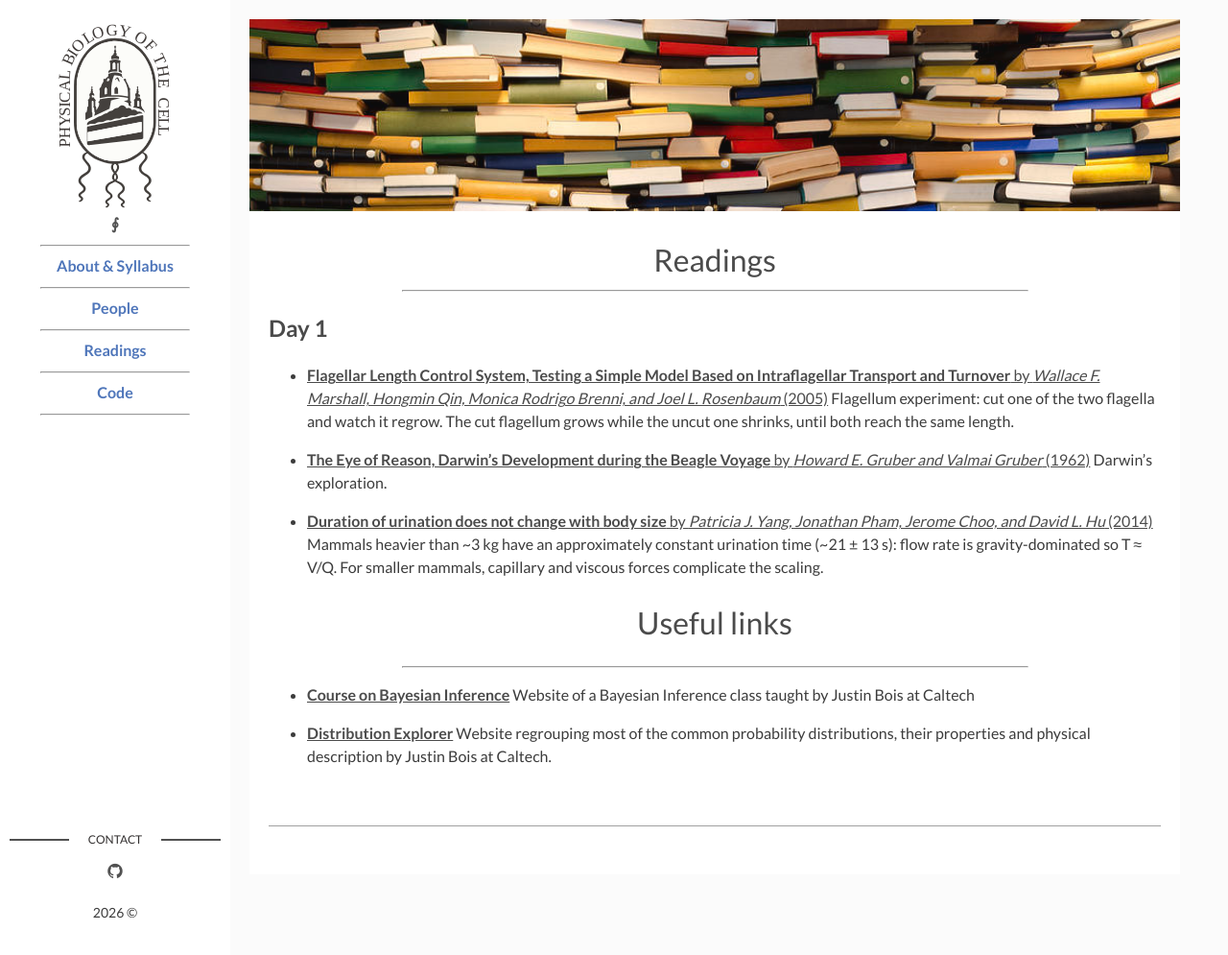
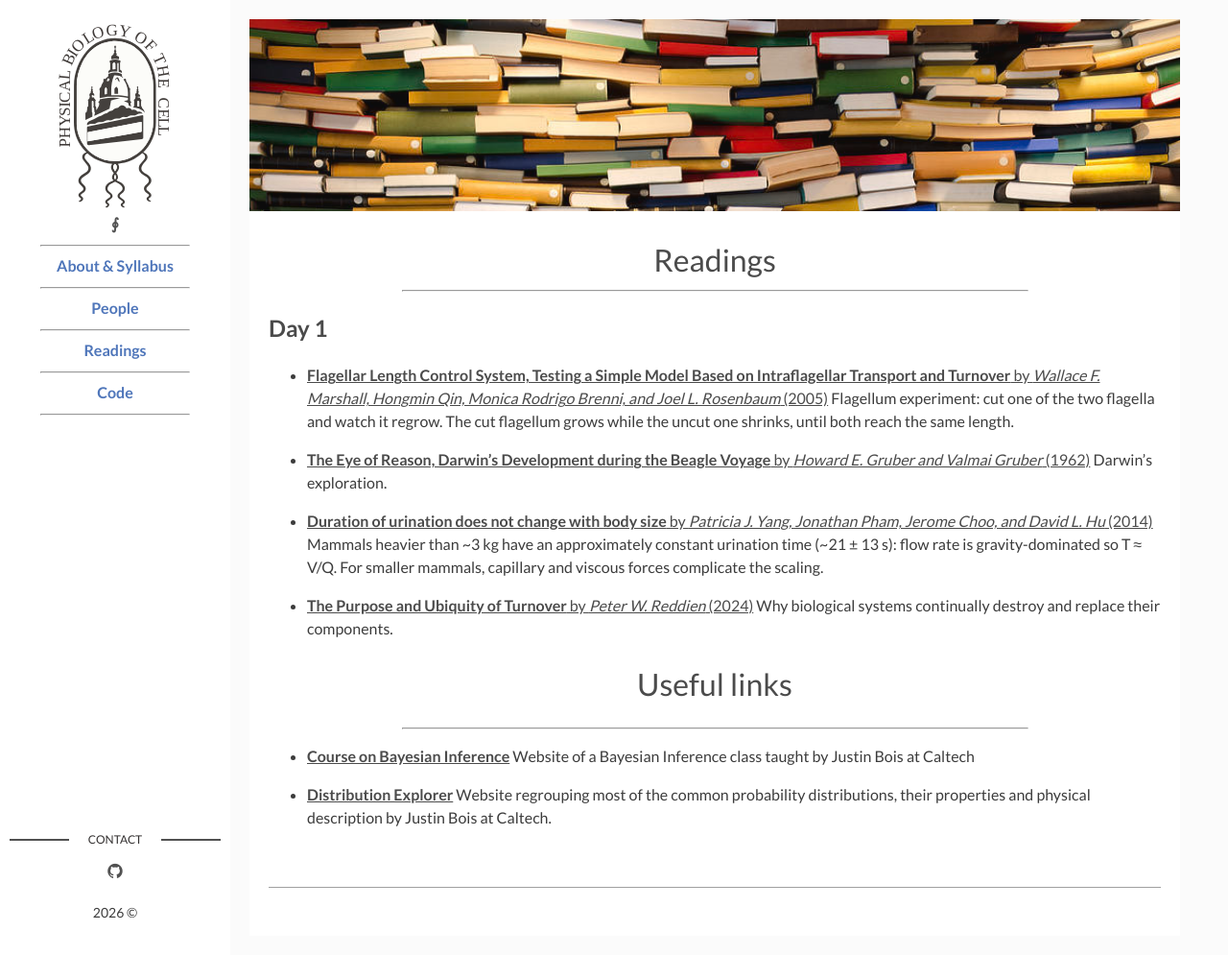
Before and after one commit to RPGroup-PBoC/dresdenPBoC2026, a Jekyll site: the page built from page03_readings.md, in a window 1280 px wide and 995 px high. Shown: the whole window at 96% size. Built offline with Jekyll 4.4.1, drawn with Linux system fonts in a browser that asks for light colours.

Commit message:
reading adding turnover

```diff
--- a/_data/readings.yaml
+++ b/_data/readings.yaml
@@ -23,6 +23,14 @@ Day 1:
    description: >
         Mammals heavier than ~3 kg have an approximately constant urination time (~21 ± 13 s):
         flow rate is gravity-dominated so T ≈ V/Q. For smaller mammals, capillary and viscous forces complicate the scaling.
+
+ - pub:
+   title: "The Purpose and Ubiquity of Turnover"
+   authors: Peter W. Reddien
+   year: 2024
+   link: Reddien2024.pdf
+   description: >
+        Why biological systems continually destroy and replace their components.
 
 
 #  - pub:
```
